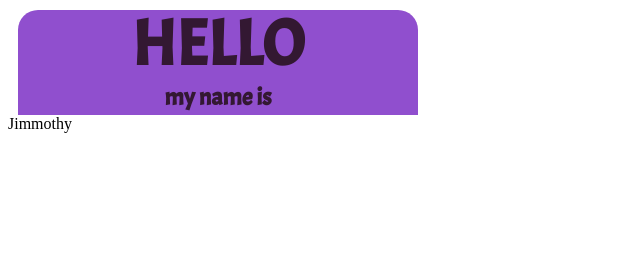
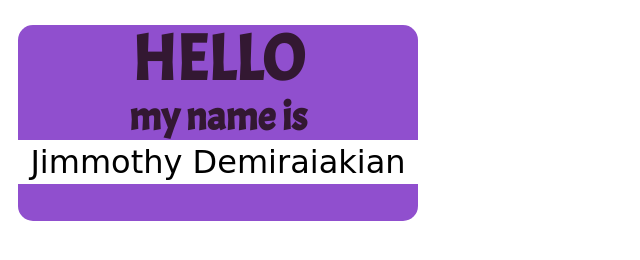
Before and after one commit to james-demiraiakian/lab-02a-name-tag, a plain HTML site: page index.html in a window 1280 px wide. Shown: the whole page, without its empty margins (0-640 px from the left). Drawn offline with Linux system fonts and the light colour scheme; a web font is replaced by a local one.

Commit message:
Shaped and alligned footer/body elements

```diff
--- a/index.html
+++ b/index.html
@@ -9,13 +9,20 @@
     <link rel="preconnect" href="https://fonts.googleapis.com">
     <link rel="preconnect" href="https://fonts.gstatic.com" crossorigin>
     <link href="https://fonts.googleapis.com/css2?family=Acme&display=swap" rel="stylesheet">
+    <link href="https://fonts.googleapis.com/css2?family=Eagle+Lake&display=swap" rel="stylesheet">
 </head>
 <body>
+
     <header>
         <h1 class="hello">Hello</h1>
         <h2 class="my-name">my name is</h2>
     </header>
-    <main>Jimmothy</main>
+
+    <main>
+        Jimmothy Demiraiakian
+    </main>
+
     <footer></footer>
+
 </body>
 </html>
--- a/styles.css
+++ b/styles.css
@@ -4,24 +4,40 @@ header {
     text-align: center;
     color: rgb(51, 24, 50);
     font-family: 'Acme', sans-serif;
-    border-radius: 20px 20px 0px 0px;
-    margin-top: 10px;
+    border-radius: 15px 15px 0px 0px;
+    margin-top: 25px;
     margin-left: 10px;
 }
 
 h1 {
     text-transform: uppercase;
     font-size: 4rem;
+    font-weight: bolder;
     margin: 0%;
     line-height: 70px;
 }
 
 h2 {
     margin: 0%;
-    line-height: 35px;
+    font-size: 2.5rem;
+    line-height: 45px;
+}
+
+main {
+    margin-left: 10px;
+    font-size: 2rem;
+    width: 400px;
+    padding-top: 3px;
+    padding-bottom: 3px;
+    text-align: center;
+    font-family: 'Eagle Lake', cursive;
 }
 
 footer {
     width: 400px;
-    background-color: red;
+    background-color: rgb(144, 79, 206);
+    height: 37px;
+    margin-left: 10px;
+    margin-bottom: 10px;
+    border-radius: 0px 0px 15px 15px;
 }
```
